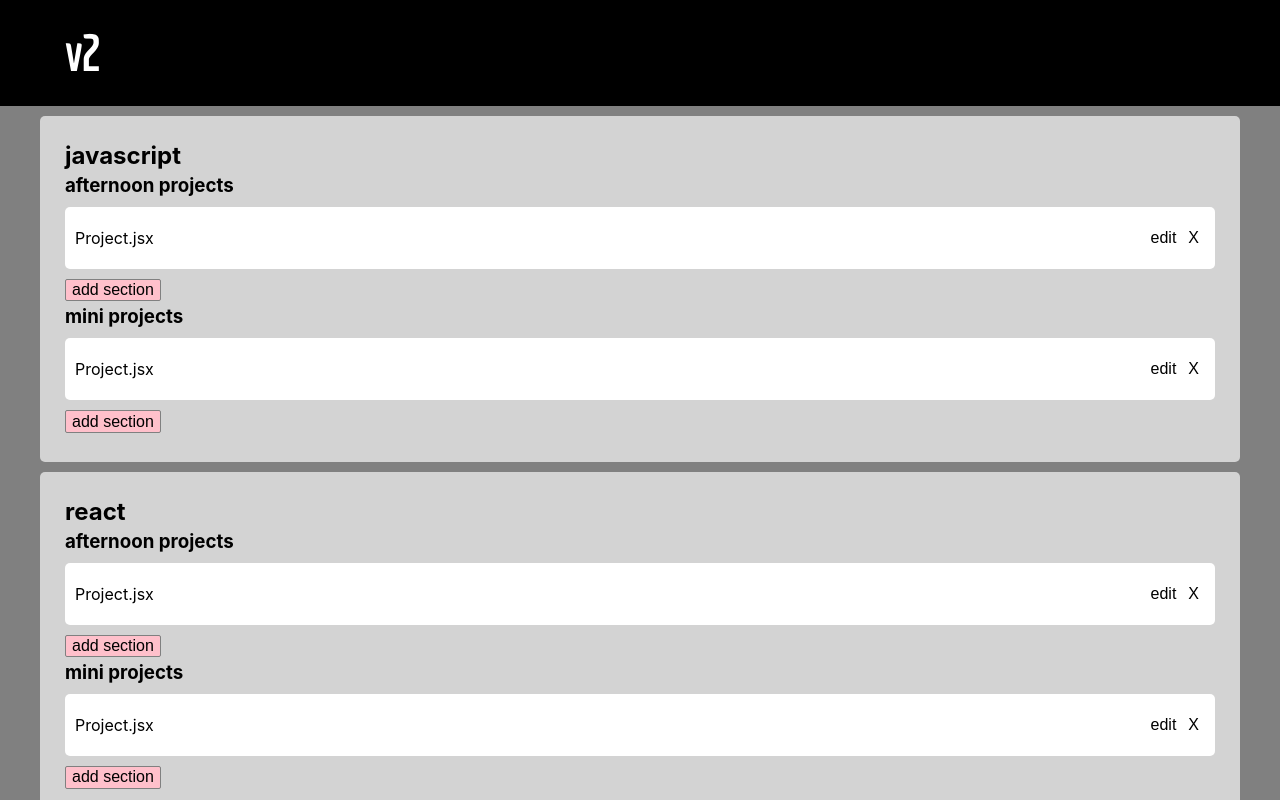
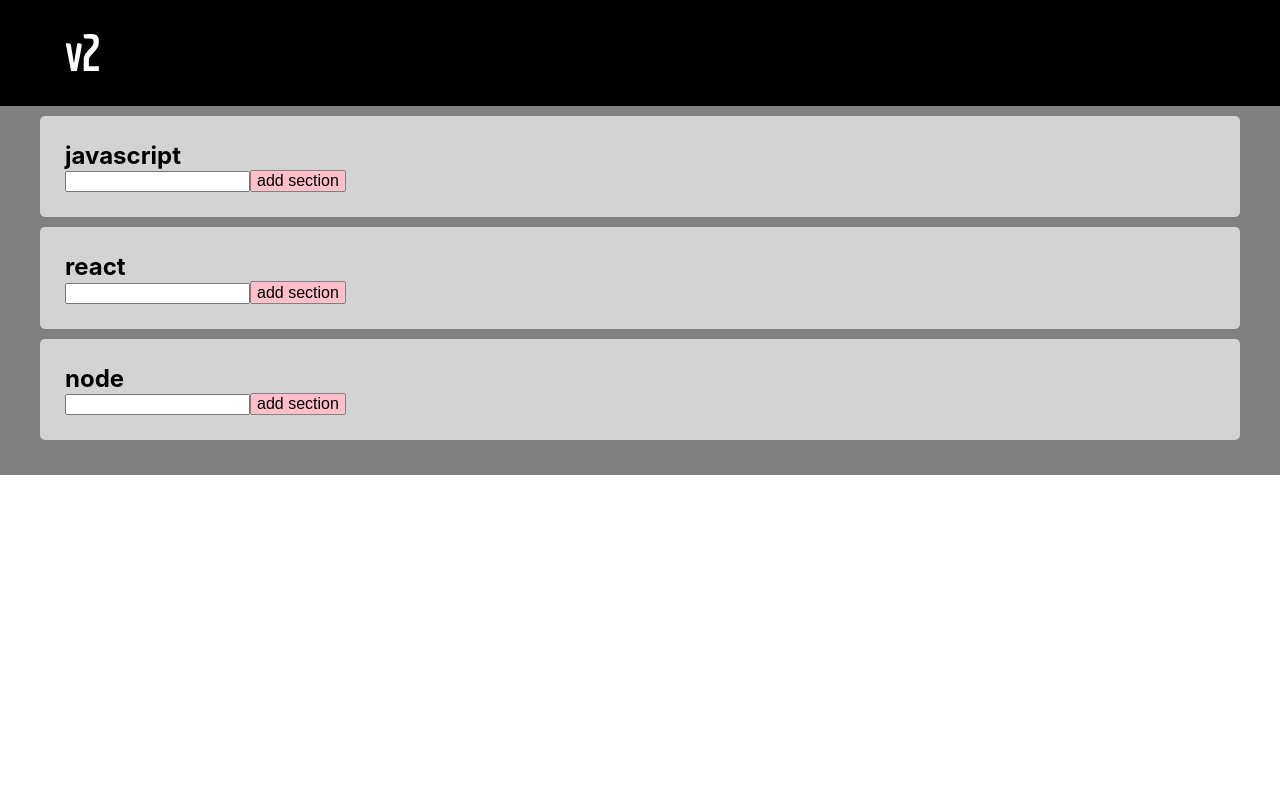
Before and after one commit to fdavison-v2/v2-checklist, a React (Create React App) app: page / in a window 1280 px wide. Shown: the top 800 px of the page. Built offline with nearby package versions, Linux system fonts and the light colour scheme.

Commit message:
section ids

```diff
--- a/public/index.html
+++ b/public/index.html
@@ -1,8 +1,8 @@
 <!DOCTYPE html>
 <html lang="en">
   <head>
+    <link rel="icon" href='./logo.png'/>
     <meta charset="utf-8" />
-    <link rel="icon" href="%PUBLIC_URL%/favicon.ico" />
     <meta name="viewport" content="width=device-width, initial-scale=1" />
     <meta name="theme-color" content="#000000" />
     <meta
@@ -24,7 +24,7 @@
       work correctly both with client-side routing and a non-root public URL.
       Learn how to configure a non-root public URL by running `npm run build`.
     -->
-    <title>v2 Checklist</title>
+    <title>version 2</title>
   </head>
   <body>
     <noscript>You need to enable JavaScript to run this app.</noscript>
--- a/src/App.css
+++ b/src/App.css
@@ -52,9 +52,15 @@ header {
 
 /* SECTIONS */
 section {
-  /* border: solid yellow; */
   margin: 4px auto;
-  /* background: white; */
+}
+
+section h3 {
+  color: #e75480;
+}
+
+.section-name {
+  display: flex;
 }
 
 /* PROJECTS */
--- a/src/components/Dash.jsx
+++ b/src/components/Dash.jsx
@@ -30,7 +30,6 @@ export default class Dash extends React.Component{
 
 
                 {/* MAP OUT TOPICS... */}
-
                 {this.state.topics.map(el=> (
 
                     <Topic
--- a/src/components/Section.jsx
+++ b/src/components/Section.jsx
@@ -7,7 +7,7 @@ export default class Section extends React.Component{
         super()
 
         this.state = {
-            projects : []
+            projects : ['fred']
         }
     }
 
@@ -16,18 +16,27 @@ export default class Section extends React.Component{
 
 
     render(){
-        const {section, addSection} = this.props
+        const {section} = this.props
         return(
             <section>
 
-            <h3>{section}</h3>
+            <div className="section-name">
+        <h3>{section.name} {section.id}</h3>
+            <div className="project-buttons">
+                    <button>edit</button>
+                    <button>X</button>
+                </div>
+            </div>
+
+                {/* MAP OUT PROJECTS... */}
+                {this.state.projects.map(el=> (
+
                 <Project />
 
+                ))}
 
-            {/* ADD SECTION BUTTON */}
-            <button
-            onClick={()=>addSection()}
-            >add section</button>
+
+
 
             </section>
         )
--- a/src/components/Topic.jsx
+++ b/src/components/Topic.jsx
@@ -6,23 +6,46 @@ export default class Topic extends React.Component {
         super()
 
         this.state = {
-            sections: ['afternoon projects', 'mini projects'],
-            title: ''
+            sections: [],
+            section: {
+                id: 0,
+                name: ''
+            },
+            sectionName: 'new section'
         }
         this.addSection = this.addSection.bind(this)
     }
 
+    // addSection(){
+    //     this.state.sections.push(this.state.sectionName)
+    //     this.updateSections()
+    // }
     addSection(){
-        this.state.sections.push('fred')
-        this.updateSections()
+        this.state.section.name = this.state.sectionName
+        this.state.sections.push(this.state.section)
+       this.updateSections()
+    //    console.log(this.state.section.id)
     }
+
+
 
     updateSections(){
         this.setState({
             sections: this.state.sections
         })
+        this.setState({
+            section: {
+                id: +this.state.section.id + 1
+            }
+        })
     }
 
+
+    handleChange(e){
+        this.setState({
+            sectionName: e.target.value
+        })
+    }
 
     render() {
         const {topic} = this.props
@@ -33,7 +56,7 @@ export default class Topic extends React.Component {
                 <h2>{topic.name}</h2>
 
 
-                {/* MAP OUT SECTIONS..? */}
+                {/* MAP OUT SECTIONS.. */}
                 {this.state.sections.map(el => (
 
                     <Section
@@ -45,6 +68,18 @@ export default class Topic extends React.Component {
                 ))}
 
 
+                {/* SECTION NAME INPUT */}
+                 <input
+                 onChange={(e)=>this.handleChange(e)}
+                 type="text"/>
+
+
+
+                 {/* ADD SECTION BUTTON */}
+            <button
+            onClick={()=>this.addSection()}
+            >add section</button>
+
 
             </div>
         )
```
Also changed, not shown: public/logo.png (added), src/components/Project.jsx (line endings or trailing spaces).
